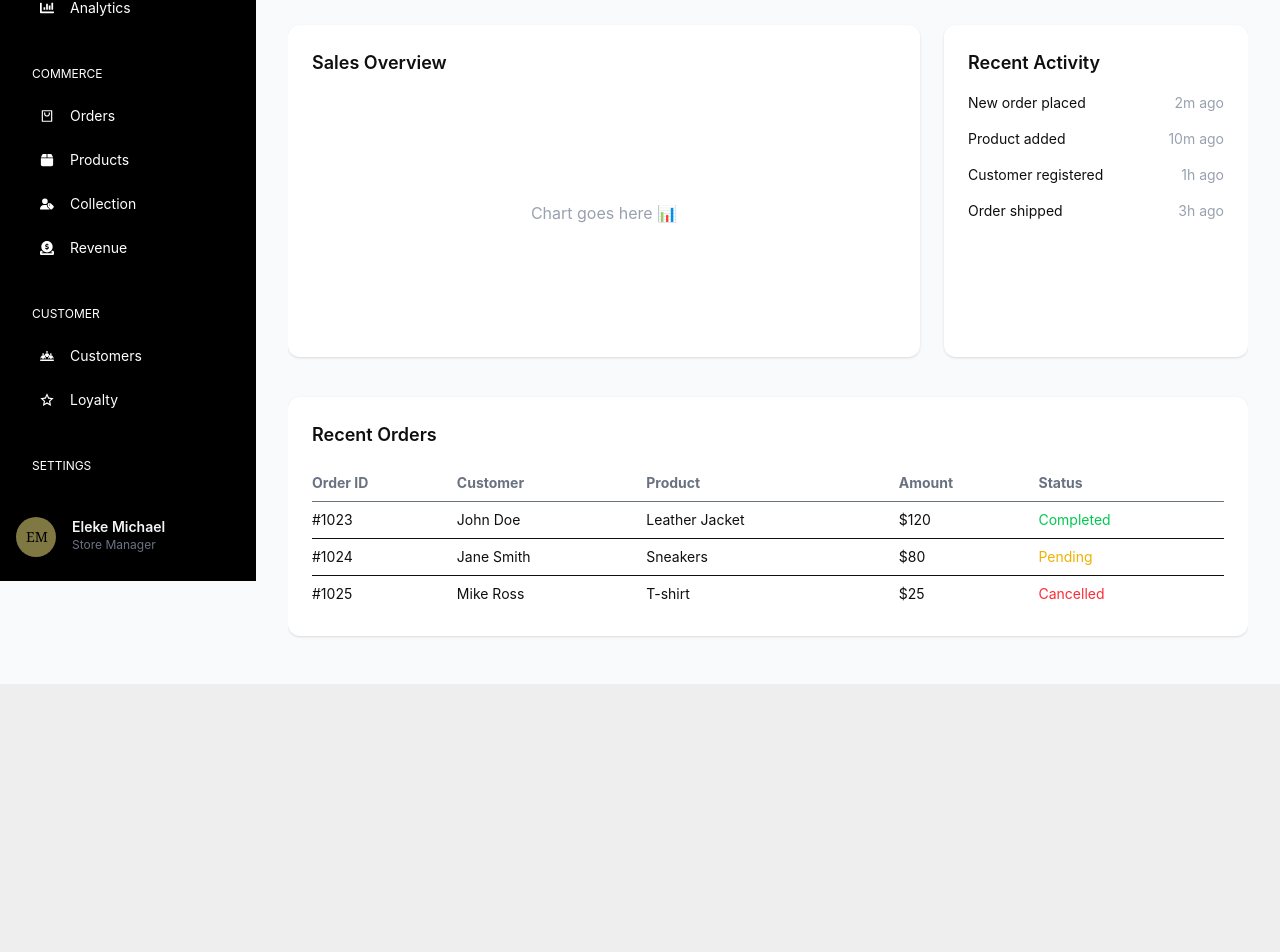
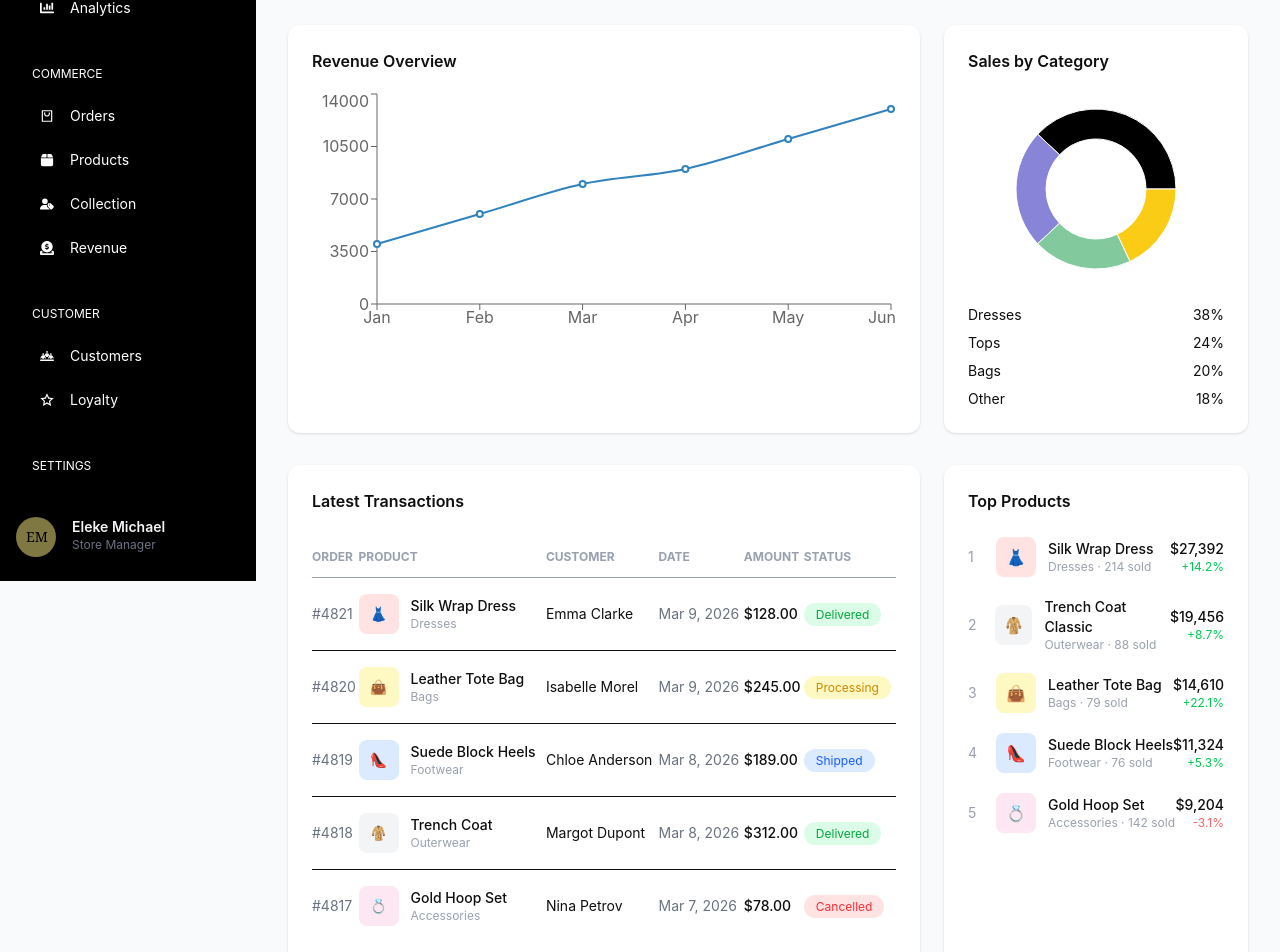
Before and after one commit to Micheal-18/Tohon, a React (Vite) app: page /dashboard in a window 1280 px wide. Shown: the part 219-1171 px from the top of the page. Before the commit the page ends 903 px from the top, so only its background shows below. Built offline with nearby package versions, Linux system fonts and the light colour scheme.

Commit message:
feat: add revenue and category charts to MainDashboard component

```diff
--- a/package.json
+++ b/package.json
@@ -15,6 +15,7 @@
     "react-dom": "^19.2.0",
     "react-icons": "^5.5.0",
     "react-router-dom": "^7.9.6",
+    "recharts": "^3.8.1",
     "tailwindcss": "^4.1.17"
   },
   "devDependencies": {
--- a/src/dashboard/MainDashboard.jsx
+++ b/src/dashboard/MainDashboard.jsx
@@ -1,133 +1,388 @@
-import React from 'react'
+import React from "react";
+import {
+  LineChart,
+  Line,
+  XAxis,
+  YAxis,
+  Tooltip,
+  ResponsiveContainer,
+  PieChart,
+  Pie,
+  Cell
+} from "recharts";
+
+const revenueData = [
+  { name: "Jan", revenue: 4000 },
+  { name: "Feb", revenue: 6000 },
+  { name: "Mar", revenue: 8000 },
+  { name: "Apr", revenue: 9000 },
+  { name: "May", revenue: 11000 },
+  { name: "Jun", revenue: 13000 },
+];
+
+const categoryData = [
+  { name: "Dresses", value: 38 },
+  { name: "Tops", value: 24 },
+  { name: "Bags", value: 20 },
+  { name: "Other", value: 18 },
+];
+
+const COLORS = ["#000000", "#8884d8", "#82ca9d", "#facc15"];
 
 const MainDashboard = () => {
   return (
-    <main className="flex-1 py-4 overflow-y-auto space-y-10">
+    <div className="space-y-8">
 
       {/* Header */}
-  <div className='flex flex-col md:flex-row md:items-center md:justify-between mb-6'>
-    <div>
-      <h1 className='text-2xl font-bold text-gray-800'>Dashboard</h1>
-      <p className='text-sm text-gray-500'>Welcome back, Michael 👋</p>
+      <div className="flex justify-between items-center">
+        <h1 className="text-2xl font-semibold text-gray-800">
+          Good morning, <span className="italic font-light">Michael</span>
+        </h1>
+
+        <input
+          type="text"
+          placeholder="Search..."
+          className="px-4 py-2 rounded-lg bg-gray-100 text-sm outline-none"
+        />
       </div>
 
-    <button className='mt-4 md:mt-0 bg-black text-white px-4 py-2 rounded hover:bg-gray-800'>
-      + Add Product
-    </button>
+      {/* Stats */}
+      <div className="grid grid-cols-1 sm:grid-cols-2 lg:grid-cols-4 gap-6">
+        {[
+          { title: "TOTAL REVENUE", value: "$84,230", change: "+12.4%" },
+          { title: "TOTAL ORDERS", value: "1,847", change: "+8.1%" },
+          { title: "NEW CUSTOMERS", value: "342", change: "-3.2%" },
+          { title: "AVG. ORDER VALUE", value: "$45.60", change: "+5.7%" },
+        ].map((card, i) => (
+          <div key={i} className="bg-white p-5 rounded-xl shadow">
+            <p className="text-xs text-gray-400">{card.title}</p>
+            <h2 className="text-2xl font-bold">{card.value}</h2>
+            <span className="text-xs text-gray-500">{card.change}</span>
+          </div>
+        ))}
       </div>
 
-  {/* Stats Cards */}
-  <div className='grid grid-cols-1 sm:grid-cols-2 lg:grid-cols-4 gap-4 mb-8'>
+      {/* Charts */}
+      <div className="grid grid-cols-1 lg:grid-cols-3 gap-6">
 
-    <div className='bg-white p-4 rounded-xl shadow'>
-      <p className='text-sm text-gray-500'>Total Sales</p>
-      <h2 className='text-xl font-bold mt-2'>$12,340</h2>
+        {/* Line Chart */}
+        <div className="lg:col-span-2 bg-white p-6 rounded-xl shadow">
+          <h2 className="font-semibold mb-4">Revenue Overview</h2>
+
+          <ResponsiveContainer width="100%" height={250}>
+            <LineChart data={revenueData}>
+              <XAxis dataKey="name" />
+              <YAxis />
+              <Tooltip />
+              <Line type="monotone" dataKey="revenue" strokeWidth={2} />
+            </LineChart>
+          </ResponsiveContainer>
         </div>
 
-    <div className='bg-white p-4 rounded-xl shadow'>
-      <p className='text-sm text-gray-500'>Orders</p>
-      <h2 className='text-xl font-bold mt-2'>1,245</h2>
-    </div>
+        {/* Donut Chart */}
+        <div className="bg-white p-6 rounded-xl shadow">
+          <h2 className="font-semibold mb-4">Sales by Category</h2>
 
-    <div className='bg-white p-4 rounded-xl shadow'>
-      <p className='text-sm text-gray-500'>Customers</p>
-      <h2 className='text-xl font-bold mt-2'>845</h2>
-    </div>
+          <ResponsiveContainer width="100%" height={200}>
+            <PieChart>
+              <Pie
+                data={categoryData}
+                innerRadius={50}
+                outerRadius={80}
+                dataKey="value"
+              >
+                {categoryData.map((entry, index) => (
+                  <Cell key={index} fill={COLORS[index]} />
+                ))}
+              </Pie>
+            </PieChart>
+          </ResponsiveContainer>
 
-    <div className='bg-white p-4 rounded-xl shadow'>
-      <p className='text-sm text-gray-500'>Revenue</p>
-      <h2 className='text-xl font-bold mt-2'>$23,890</h2>
-    </div>
-
-  </div>
-
-  {/* Charts + Activity */}
-  <div className='grid grid-cols-1 lg:grid-cols-3 gap-6'>
-
-    {/* Sales Chart */}
-    <div className='lg:col-span-2 bg-white p-6 rounded-xl shadow'>
-      <h2 className='text-lg font-semibold mb-4'>Sales Overview</h2>
-
-      <div className='h-60 flex items-center justify-center text-gray-400'>
-        {/* Replace with Recharts later */}
-        Chart goes here 📊
-      </div>
-    </div>
-
-    {/* Recent Activity */}
-    <div className='bg-white p-6 rounded-xl shadow'>
-      <h2 className='text-lg font-semibold mb-4'>Recent Activity</h2>
-
-      <ul className='space-y-4 text-sm'>
-        <li className='flex justify-between'>
-          <span>New order placed</span>
-          <span className='text-gray-400'>2m ago</span>
+          <ul className="mt-4 space-y-2 text-sm">
+            {categoryData.map((item, i) => (
+              <li key={i} className="flex justify-between">
+                <span>{item.name}</span>
+                <span>{item.value}%</span>
               </li>
-
-        <li className='flex justify-between'>
-          <span>Product added</span>
-          <span className='text-gray-400'>10m ago</span>
-        </li>
-
-        <li className='flex justify-between'>
-          <span>Customer registered</span>
-          <span className='text-gray-400'>1h ago</span>
-        </li>
-
-        <li className='flex justify-between'>
-          <span>Order shipped</span>
-          <span className='text-gray-400'>3h ago</span>
-        </li>
+            ))}
           </ul>
         </div>
 
       </div>
 
-  {/* Recent Orders Table */}
-  <div className='mt-8 bg-white p-6 rounded-xl shadow overflow-x-auto'>
-    <h2 className='text-lg font-semibold mb-4'>Recent Orders</h2>
+      {/* Bottom Section */}
+      <div className="grid grid-cols-1 lg:grid-cols-3 gap-6">
 
-    <table className='w-full text-sm text-left'>
+        {/* Orders */}
+      <div className="lg:col-span-2 bg-white p-6 rounded-xl shadow">
+<h2 className="font-semibold mb-6">Latest Transactions</h2>
+
+<div className="overflow-x-auto">
+  <table className="w-full text-sm">
+
+    {/* Header */}
     <thead>
-        <tr className='text-gray-500 border-b'>
-          <th className='py-2'>Order ID</th>
-          <th className='py-2'>Customer</th>
-          <th className='py-2'>Product</th>
-          <th className='py-2'>Amount</th>
-          <th className='py-2'>Status</th>
+      <tr className="text-gray-400 text-xs uppercase border-b">
+        <th className="py-3 text-left">Order</th>
+        <th className="text-left">Product</th>
+        <th className="text-left">Customer</th>
+        <th className="text-left">Date</th>
+        <th className="text-left">Amount</th>
+        <th className="text-left">Status</th>
       </tr>
     </thead>
 
-      <tbody>
-        <tr className='border-b'>
-          <td className='py-2'>#1023</td>
-          <td>John Doe</td>
-          <td>Leather Jacket</td>
-          <td>$120</td>
-          <td className='text-green-500'>Completed</td>
+    {/* Body */}
+    <tbody className="divide-y">
+
+      {/* Row */}
+      <tr className="hover:bg-gray-50 transition">
+        <td className="py-4 text-gray-500">#4821</td>
+
+        <td className="flex items-center gap-3 py-4">
+          <div className="w-10 h-10 bg-red-100 rounded-lg flex items-center justify-center">
+            👗
+          </div>
+          <div>
+            <p className="font-medium">Silk Wrap Dress</p>
+            <p className="text-xs text-gray-400">Dresses</p>
+          </div>
+        </td>
+
+        <td>Emma Clarke</td>
+        <td className="text-gray-500">Mar 9, 2026</td>
+        <td className="font-medium">$128.00</td>
+
+        <td>
+          <span className="px-3 py-1 text-xs rounded-full bg-green-100 text-green-600">
+            Delivered
+          </span>
+        </td>
       </tr>
 
-        <tr className='border-b'>
-          <td className='py-2'>#1024</td>
-          <td>Jane Smith</td>
-          <td>Sneakers</td>
-          <td>$80</td>
-          <td className='text-yellow-500'>Pending</td>
+      {/* Row */}
+      <tr className="hover:bg-gray-50 transition">
+        <td className="py-4 text-gray-500">#4820</td>
+
+        <td className="flex items-center gap-3 py-4">
+          <div className="w-10 h-10 bg-yellow-100 rounded-lg flex items-center justify-center">
+            👜
+          </div>
+          <div>
+            <p className="font-medium">Leather Tote Bag</p>
+            <p className="text-xs text-gray-400">Bags</p>
+          </div>
+        </td>
+
+        <td>Isabelle Morel</td>
+        <td className="text-gray-500">Mar 9, 2026</td>
+        <td className="font-medium">$245.00</td>
+
+        <td>
+          <span className="px-3 py-1 text-xs rounded-full bg-yellow-100 text-yellow-600">
+            Processing
+          </span>
+        </td>
       </tr>
 
-        <tr>
-          <td className='py-2'>#1025</td>
-          <td>Mike Ross</td>
-          <td>T-shirt</td>
-          <td>$25</td>
-          <td className='text-red-500'>Cancelled</td>
+      {/* Row */}
+      <tr className="hover:bg-gray-50 transition">
+        <td className="py-4 text-gray-500">#4819</td>
+
+        <td className="flex items-center gap-3 py-4">
+          <div className="w-10 h-10 bg-blue-100 rounded-lg flex items-center justify-center">
+            👠
+          </div>
+          <div>
+            <p className="font-medium">Suede Block Heels</p>
+            <p className="text-xs text-gray-400">Footwear</p>
+          </div>
+        </td>
+
+        <td>Chloe Anderson</td>
+        <td className="text-gray-500">Mar 8, 2026</td>
+        <td className="font-medium">$189.00</td>
+
+        <td>
+          <span className="px-3 py-1 text-xs rounded-full bg-blue-100 text-blue-600">
+            Shipped
+          </span>
+        </td>
       </tr>
+
+      {/* Row */}
+      <tr className="hover:bg-gray-50 transition">
+        <td className="py-4 text-gray-500">#4818</td>
+
+        <td className="flex items-center gap-3 py-4">
+          <div className="w-10 h-10 bg-gray-100 rounded-lg flex items-center justify-center">
+            🧥
+          </div>
+          <div>
+            <p className="font-medium">Trench Coat</p>
+            <p className="text-xs text-gray-400">Outerwear</p>
+          </div>
+        </td>
+
+        <td>Margot Dupont</td>
+        <td className="text-gray-500">Mar 8, 2026</td>
+        <td className="font-medium">$312.00</td>
+
+        <td>
+          <span className="px-3 py-1 text-xs rounded-full bg-green-100 text-green-600">
+            Delivered
+          </span>
+        </td>
+      </tr>
+
+      {/* Row */}
+      <tr className="hover:bg-gray-50 transition">
+        <td className="py-4 text-gray-500">#4817</td>
+
+        <td className="flex items-center gap-3 py-4">
+          <div className="w-10 h-10 bg-pink-100 rounded-lg flex items-center justify-center">
+            💍
+          </div>
+          <div>
+            <p className="font-medium">Gold Hoop Set</p>
+            <p className="text-xs text-gray-400">Accessories</p>
+          </div>
+        </td>
+
+        <td>Nina Petrov</td>
+        <td className="text-gray-500">Mar 7, 2026</td>
+        <td className="font-medium">$78.00</td>
+
+        <td>
+          <span className="px-3 py-1 text-xs rounded-full bg-red-100 text-red-500">
+            Cancelled
+          </span>
+        </td>
+      </tr>
+
     </tbody>
   </table>
 </div>
+      </div>
 
-</main>
-  )
-}
+        {/* Top Products */}
+      <div className="bg-white p-6 rounded-xl shadow">
+      <h2 className="font-semibold mb-6">Top Products</h2>
 
-export default MainDashboard
+      <ul className="space-y-5">
+
+      {/* Item */}
+      <li className="flex items-center justify-between">
+        <div className="flex items-center gap-3">
+          <span className="text-gray-400 text-sm w-4">1</span>
+
+          <div className="w-10 h-10 bg-red-100 rounded-lg flex items-center justify-center">
+            👗
+          </div>
+
+          <div>
+            <p className="font-medium text-sm">Silk Wrap Dress</p>
+            <p className="text-xs text-gray-400">Dresses · 214 sold</p>
+          </div>
+        </div>
+
+        <div className="text-right">
+          <p className="font-medium text-sm">$27,392</p>
+          <p className="text-xs text-green-500">+14.2%</p>
+        </div>
+      </li>
+
+      {/* Item */}
+      <li className="flex items-center justify-between">
+        <div className="flex items-center gap-3">
+          <span className="text-gray-400 text-sm w-4">2</span>
+
+          <div className="w-10 h-10 bg-gray-100 rounded-lg flex items-center justify-center">
+            🧥
+          </div>
+
+          <div>
+            <p className="font-medium text-sm">Trench Coat Classic</p>
+            <p className="text-xs text-gray-400">Outerwear · 88 sold</p>
+          </div>
+        </div>
+
+        <div className="text-right">
+          <p className="font-medium text-sm">$19,456</p>
+          <p className="text-xs text-green-500">+8.7%</p>
+        </div>
+      </li>
+
+      {/* Item */}
+      <li className="flex items-center justify-between">
+        <div className="flex items-center gap-3">
+          <span className="text-gray-400 text-sm w-4">3</span>
+
+          <div className="w-10 h-10 bg-yellow-100 rounded-lg flex items-center justify-center">
+            👜
+          </div>
+
+          <div>
+            <p className="font-medium text-sm">Leather Tote Bag</p>
+            <p className="text-xs text-gray-400">Bags · 79 sold</p>
+          </div>
+        </div>
+
+        <div className="text-right">
+          <p className="font-medium text-sm">$14,610</p>
+          <p className="text-xs text-green-500">+22.1%</p>
+        </div>
+      </li>
+
+      {/* Item */}
+      <li className="flex items-center justify-between">
+        <div className="flex items-center gap-3">
+          <span className="text-gray-400 text-sm w-4">4</span>
+
+          <div className="w-10 h-10 bg-blue-100 rounded-lg flex items-center justify-center">
+            👠
+          </div>
+
+          <div>
+            <p className="font-medium text-sm">Suede Block Heels</p>
+            <p className="text-xs text-gray-400">Footwear · 76 sold</p>
+          </div>
+        </div>
+
+        <div className="text-right">
+          <p className="font-medium text-sm">$11,324</p>
+          <p className="text-xs text-green-500">+5.3%</p>
+        </div>
+      </li>
+
+      {/* Item */}
+      <li className="flex items-center justify-between">
+        <div className="flex items-center gap-3">
+          <span className="text-gray-400 text-sm w-4">5</span>
+
+          <div className="w-10 h-10 bg-pink-100 rounded-lg flex items-center justify-center">
+            💍
+          </div>
+
+          <div>
+            <p className="font-medium text-sm">Gold Hoop Set</p>
+            <p className="text-xs text-gray-400">Accessories · 142 sold</p>
+          </div>
+        </div>
+
+        <div className="text-right">
+          <p className="font-medium text-sm">$9,204</p>
+          <p className="text-xs text-red-400">-3.1%</p>
+        </div>
+      </li>
+
+      </ul>
+      </div>
+
+      </div>
+
+    </div>
+  );
+};
+
+export default MainDashboard;
```
Also changed, not shown: 1 other file (tests, documents, lock files or other folders). Lines whose indentation alone changed are shown as unchanged.
